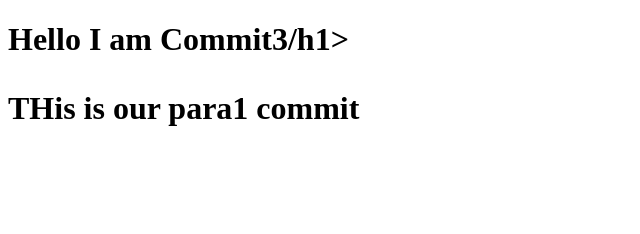
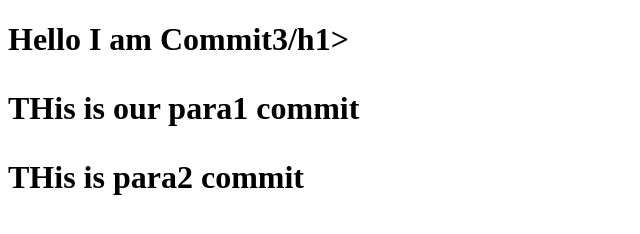
Before and after one commit to SugrivLodhi/gitconflict, a plain HTML site: page index.html in a window 1280 px wide. Shown: the whole page, without its empty margins (0-640 px from the left). Drawn offline with Linux system fonts and the light colour scheme.

Commit message:
this is para2 is added

```diff
--- a/index.html
+++ b/index.html
@@ -9,5 +9,6 @@
 <body>
     <h1>Hello I am Commit3/h1>
      <p>THis is our para1 commit</p>
+     <p>THis is para2 commit</p>
 </body>
 </html>
```
